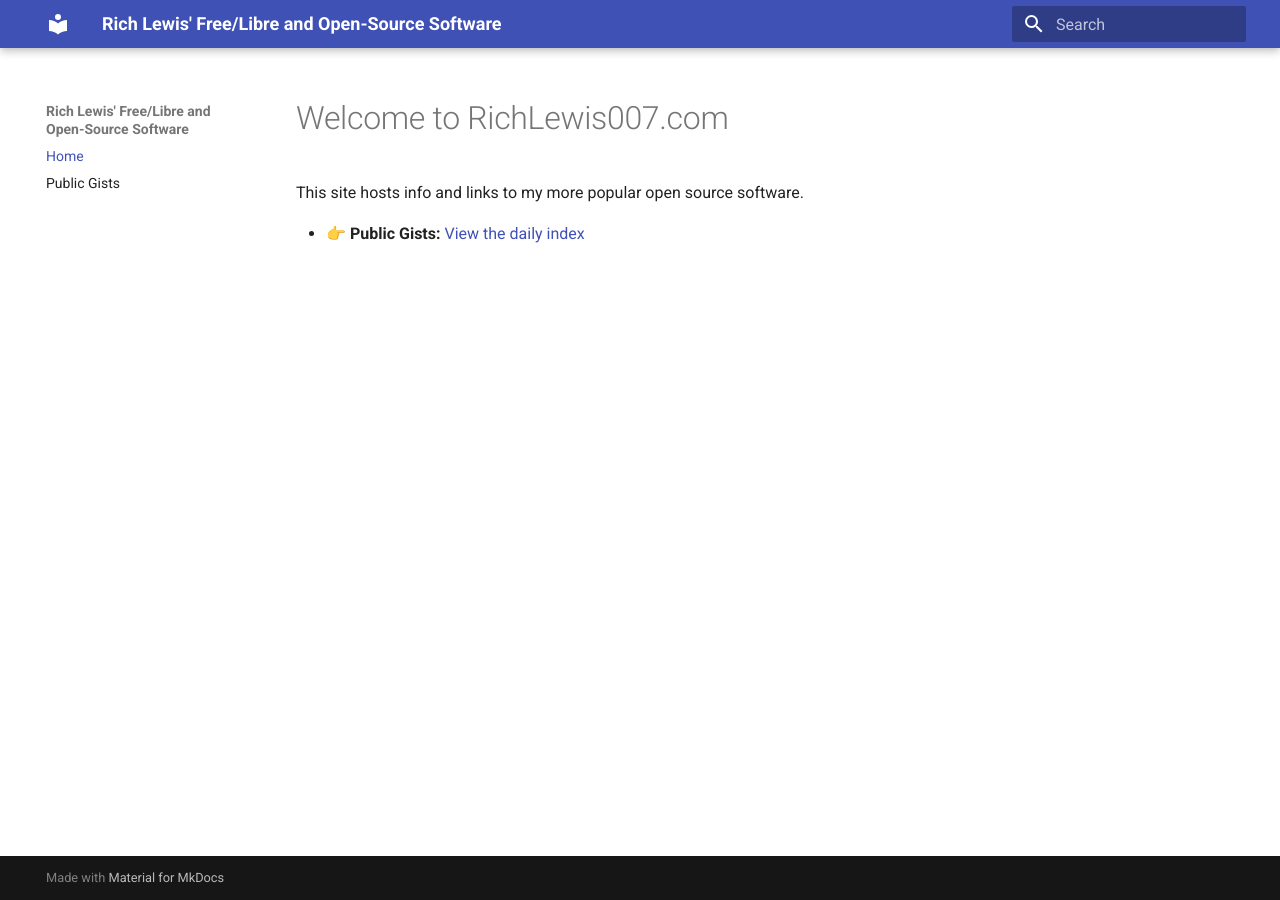
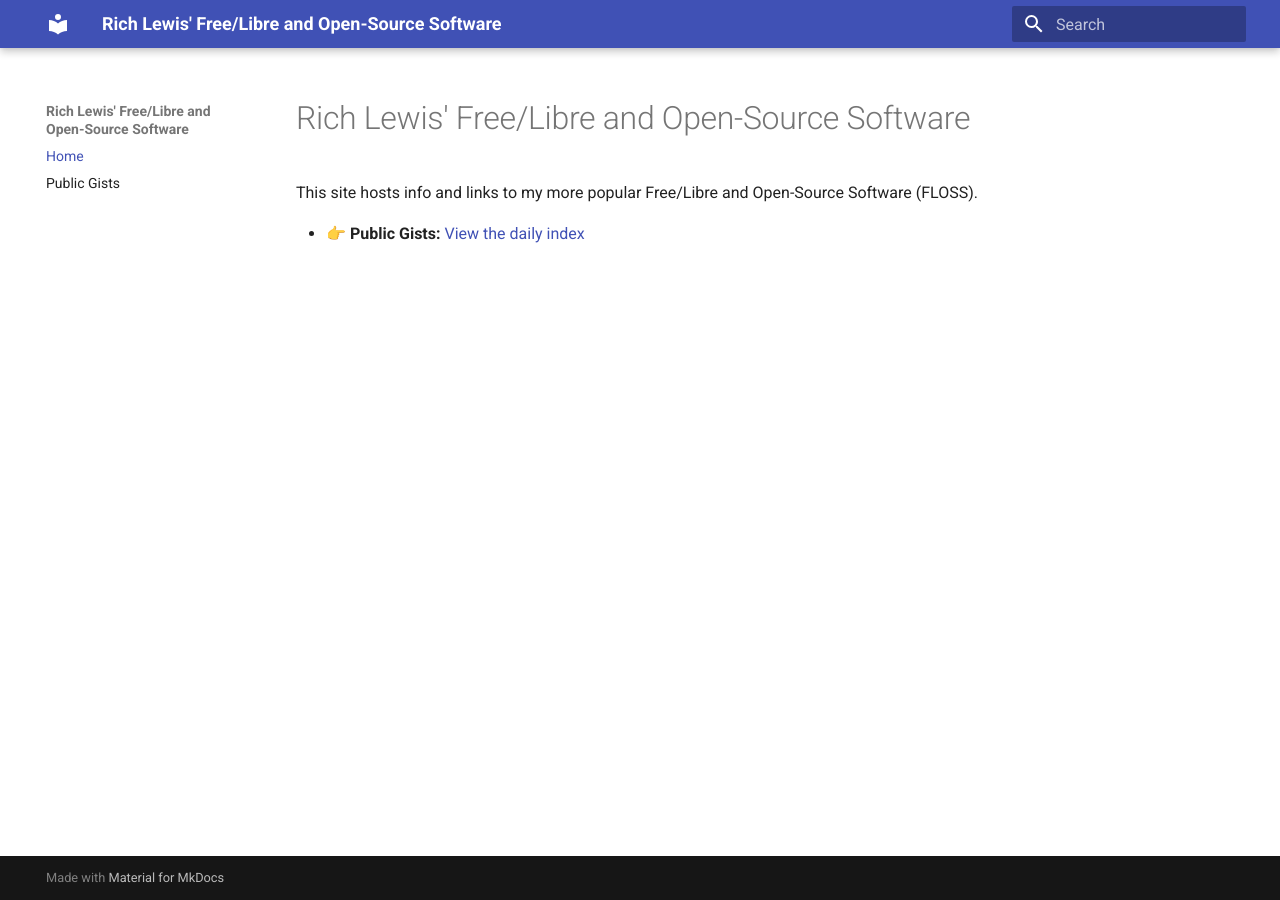
Before and after one commit to RichLewis007/RichLewis007.github.io, an MkDocs documentation site: the page built from docs/index.md, in a window 1280 px wide. Built offline with MkDocs 1.6.1 and Material for MkDocs 9.7.7, drawn with Linux system fonts in a browser that asks for light colours.

Commit message:
Update index.md

```diff
--- a/docs/index.md
+++ b/docs/index.md
@@ -1,5 +1,5 @@
-# Welcome to RichLewis007.com
+# Rich Lewis' Free/Libre and Open-Source Software
 
-This site hosts info and links to my more popular open source software.
+This site hosts info and links to my more popular Free/Libre and Open-Source Software (FLOSS).
 
-- 👉 **Public Gists:** [View the daily index](/Public-Gists-from-Rich-Lewis/)
+- 👉 **Public Gists:** [View the daily index](/Public-gists-from-Rich-Lewis/)
```
